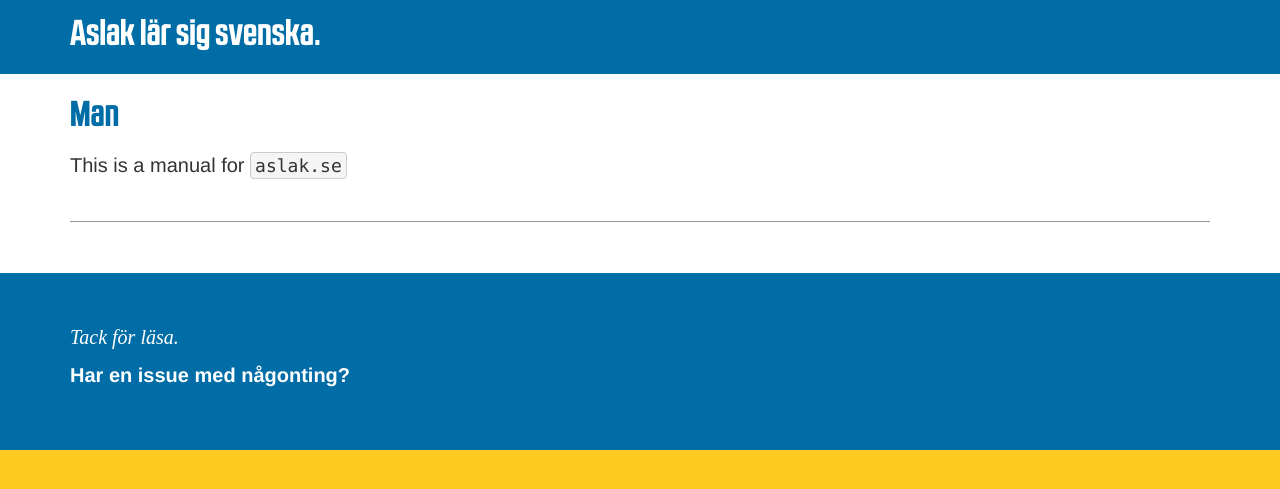
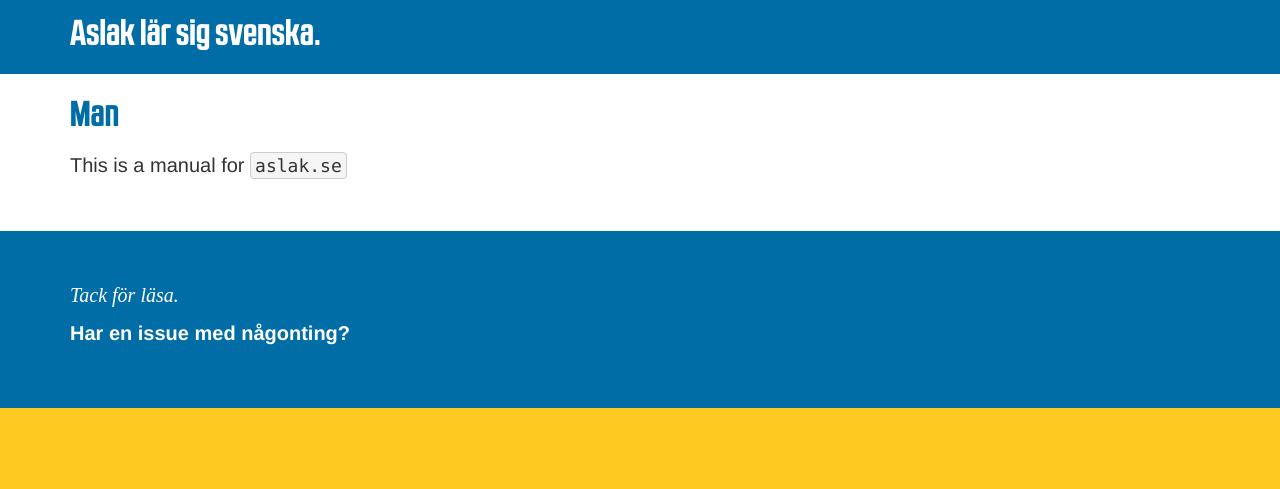
Before and after one commit to demeyere/aslak.se, a Jekyll site: the page built from _pages/man.md, in a window 1280 px wide. Shown: the top 489 px of the page. Built offline with Jekyll 4.4.1, drawn with Linux system fonts in a browser that asks for light colours.

Commit message:
brute force this...

```diff
--- /dev/null
+++ b/_includes/header-single.html
@@ -0,0 +1,35 @@
+<!DOCTYPE html>
+<html lang="en-US">
+<head>
+<meta charset="UTF-8" />
+<meta name="google-site-verification" content="58-pFNpPS_yPqYNIIL-j8Pj-PANYZ4Tz8oJNj-knAP4" />
+<meta name='identifier' content='{{ page.url }}'>
+<meta name='keywords' content='{{ page.keywords }}' >
+<meta name='description' content='{{ page.description }}' >
+<meta name="author" content="Ross DeMeyere" >
+<meta name="copyright" content="&copy; copyright 2018 by DeMeyere Design Incorporated. All rights reserved." >
+
+<title>{{ page.title }}</title>
+
+<meta name="viewport" content="width=device-width, initial-scale=1,maximum-scale=1">
+
+<!-- use bootstrap as a reset -->
+<link rel="stylesheet" href="https://maxcdn.bootstrapcdn.com/bootstrap/3.3.6/css/bootstrap.min.css" integrity="sha384-1q8mTJOASx8j1Au+a5WDVnPi2lkFfwwEAa8hDDdjZlpLegxhjVME1fgjWPGmkzs7" crossorigin="anonymous">
+<link rel="stylesheet" href="/css/style.css" type="text/css" media="all"/>
+<link rel="stylesheet" href="/css/style-print.css" type="text/css" media="print"/>
+
+<script src="https://ajax.googleapis.com/ajax/libs/jquery/1.12.4/jquery.min.js"></script>
+<script src="/library/modernizr-custom.min.js"></script>
+
+<!-- external font resources -->
+<link rel="stylesheet" type="text/css" href="/css/RBNo21a.css">
+<script type="text/javascript" src="//use.typekit.net/bti2nyp.js"></script>
+<script type="text/javascript">try{Typekit.load();}catch(e){}</script>
+
+</head>
+
+<body id="se.aslak" class="single {{ page.class }}" >
+
+<!--  - - - - - - - - - - - - - - - - - - - - - - - - - - - - - - - - - - - -->
+
+{% include aslak_header_section.html %}
--- a/_layouts/post.html
+++ b/_layouts/post.html
@@ -1,15 +1,10 @@
-{% include header.html %}
+{% include header-single.html %}
 
 <section class="content-area"><div class="container">
 <div class="row">
 <div class="col-md-12">
 
-{{% assign my_test = page.relative_path | truncate: 6, "" %}}
-<!-- {{ my_test }} -->
-{{% if my_test == "_posts" %}}{{% assign my_additional_class = " post" %}}{{% endif %}}
-<article class="{{ page.class }}{{ my_additional_class }}" >
-<!-- {{ page.relative_path }} -->
-
+<article class="{{ page.class }}" >
 {{ content }}
 </article>
 
```
